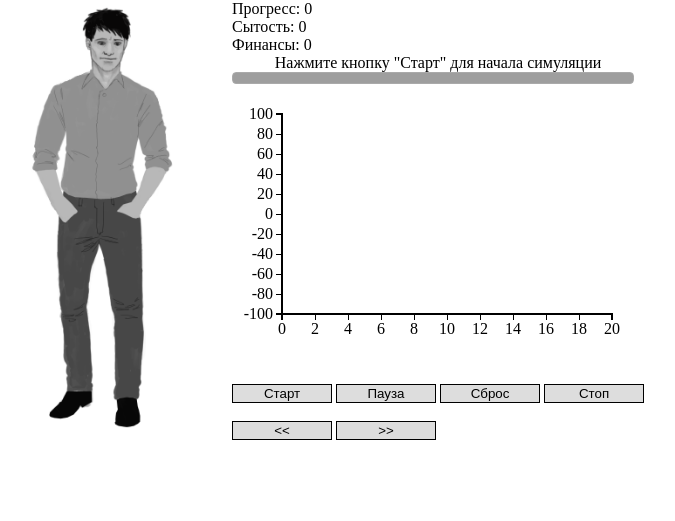
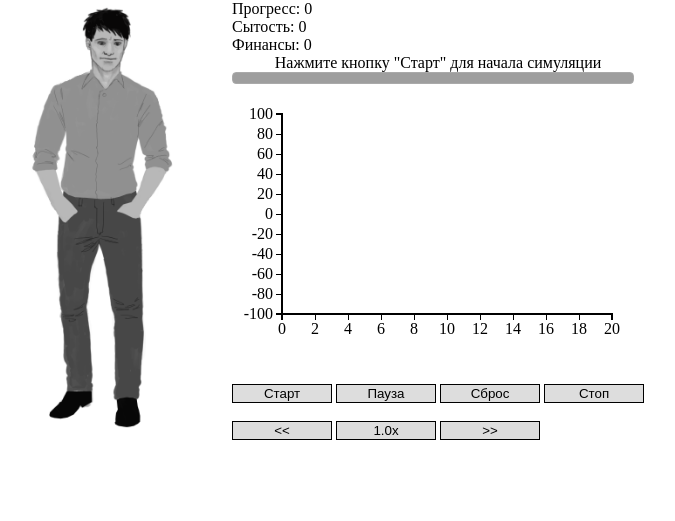
Before and after one commit to ceilors/student-simulator, a Flask app: page / in a window 1280 px wide. Shown: the part 38-559 px from the top of the page, without its empty margins (212-887 px from the left). Run offline with Flask 2, Linux system fonts and the light colour scheme; grey boxes are pictures that could not be loaded.

Commit message:
[add] 1.0x speed

```diff
--- a/main.py
+++ b/main.py
@@ -72,6 +72,8 @@ def cmd():
         sm.stop()
     elif command == '>>':
         sm.update(0.5)
+    elif command == '1.0x':
+        sm.update(1 / sm.timerStep)
     elif command == '<<':
         sm.update(2.0)
     return flask.render_template('index.html')
--- a/templates/index.html
+++ b/templates/index.html
@@ -33,6 +33,7 @@
                     <input name="cmd" type="submit" value="Стоп">
                     <br/><br/>
                     <input name="cmd" type="submit" value="<<">
+                    <input name="cmd" type="submit" value="1.0x">
                     <input name="cmd" type="submit" value=">>">
                 </form>
             </div>
```
